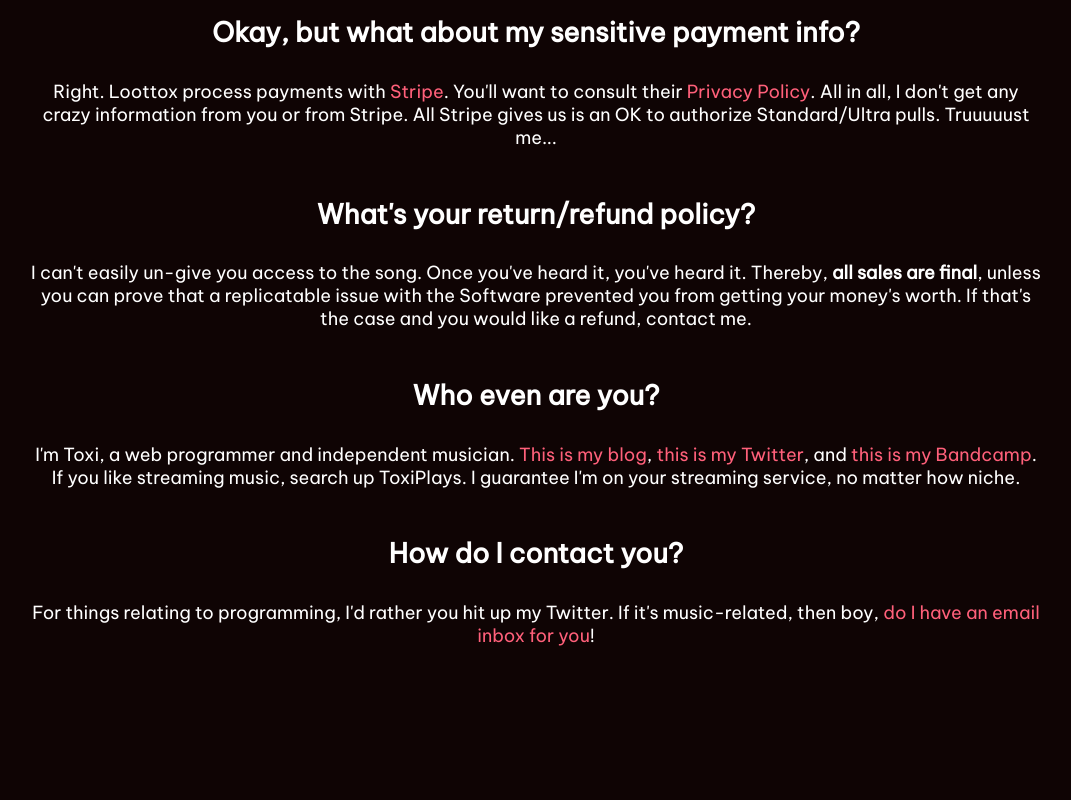
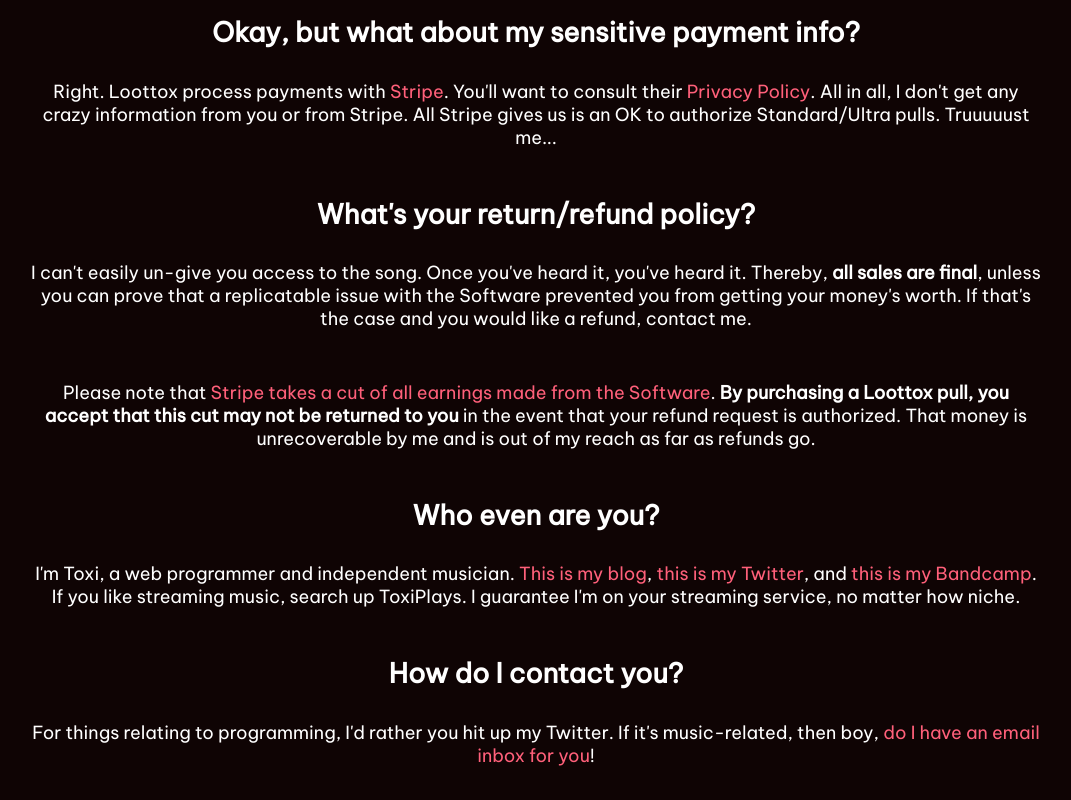
Before and after one commit to ToxiPlays/loottox, a website: page src/landing.html in a window 1280 px wide. Shown: the part 1945-2745 px from the top of the page, without its empty margins (104-1175 px from the left). Before the commit the page ends 2625 px from the top, so only its background shows below. Drawn offline with Linux system fonts and the light colour scheme; files that its build step writes are made by us from their sources; files whose address does not match are found by name.

Commit message:
expand return policy on landing page

```diff
--- a/src/landing.html
+++ b/src/landing.html
@@ -100,6 +100,7 @@
         <p>Right. Loottox process payments with <a href="https://stripe.com/" class="body-link">Stripe</a>. You'll want to consult their <a href="https://stripe.com/privacy" class="body-link">Privacy Policy</a>. All in all, I don't get any crazy information from you or from Stripe. All Stripe gives us is an OK to authorize Standard/Ultra pulls. Truuuuust me...</p>
         <h2 id="policy">What's your return/refund policy?</h2>
         <p>I can't easily un-give you access to the song. Once you've heard it, you've heard it. Thereby, <strong>all sales are final</strong>, unless you can prove that a replicatable issue with the Software prevented you from getting your money's worth. If that's the case and you would like a refund, contact me.</p>
+        <p>Please note that <a href="https://valueaddvc.com/blog/how-does-stripe-make-money-payment-processing-fees-treasury-capital-and-the-business-model-breakdown#:~:text=Stripe%20makes%20money%20primarily%20by%20charging%20businesses%20a%20fee%20%E2%80%94%20typically%202.9%25%20plus%2030%20cents%20per%20transaction%20for%20standard%20card%20processing%20%E2%80%94%20every%20time%20it%20moves%20money%20on%20their%20behalf%2C" class="body-link">Stripe takes a cut of all earnings made from the Software</a>. <strong>By purchasing a Loottox pull, you accept that this cut may not be returned to you</strong> in the event that your refund request is authorized. That money is unrecoverable by me and is out of my reach as far as refunds go.</p>
         <h2>Who even are you?</h2>
         <p>I'm Toxi, a web programmer and independent musician. <a href="https://toxadil.com" class="body-link">This is my blog</a>, <a href="https://x.com/toximixs" class="body-link">this is my Twitter</a>, and <a href="https://trixietune.bandcamp.com/" class="body-link">this is my Bandcamp</a>. If you like streaming music, search up ToxiPlays. I guarantee I'm on your streaming service, no matter how niche.</p>
         <h2>How do I contact you?</h2>
```
